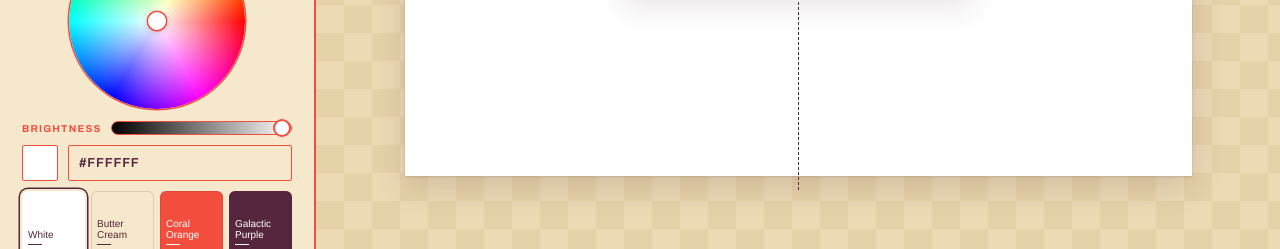
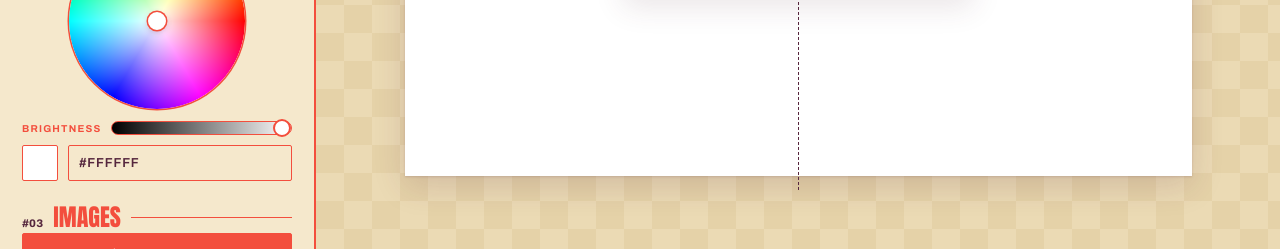
Before and after one commit to lcscarvalho/vento, a plain HTML site: page index.html in a window 1280 px wide. Shown: the part 551-800 px from the top of the page. Drawn offline with Linux system fonts and the light colour scheme; a web font is replaced by a local one.

Commit message:
Remove the colour cards under the background wheel
Co-Authored-By: Claude Opus 5.5 <noreply@anthropic.com>

```diff
--- a/css/style.css
+++ b/css/style.css
@@ -205,18 +205,6 @@ kbd { font: 700 10px var(--ui); border: 1.2px solid var(--coral); border-radius:
 .cw-hexrow { grid-template-columns: 36px 1fr; }
 .cw-chip { width: 36px; height: 36px; border: 1.5px solid var(--coral); border-radius: 2px; }
 .cw-hex { text-transform: uppercase; letter-spacing: .06em; }
-.cw-swatches { display: grid; grid-template-columns: repeat(4, 1fr); gap: 6px; }
-.cw-sw {
-  position: relative; height: 72px; padding: 0 6px 6px; border: 0; border-radius: 6px; cursor: pointer;
-  background: var(--c); display: flex; flex-direction: column; justify-content: flex-end; align-items: flex-start; text-align: left;
-  box-shadow: inset 0 0 0 1px rgba(85, 38, 61, .14); color: var(--t, #fff);
-  transition: transform .12s;
-}
-.cw-sw:hover { transform: translateY(-2px); }
-.cw-sw b { font: 500 10px/1.1 'Helvetica Neue', Arial, sans-serif; letter-spacing: 0; }
-.cw-sw b::after { content: ''; display: block; width: 14px; height: 1px; background: currentColor; margin: 4px 0 3px; }
-.cw-sw small { font: 600 7.5px 'Helvetica Neue', Arial, sans-serif; letter-spacing: .02em; opacity: .9; }
-.cw-sw.on { box-shadow: 0 0 0 2px var(--cream), 0 0 0 3.5px var(--purple); }
 
 /* ---------- Desk ---------- */
 .work { position: relative; min-width: 0; min-height: 0; }
--- a/index.html
+++ b/index.html
@@ -10,8 +10,8 @@
   <link rel="preconnect" href="https://fonts.googleapis.com">
   <link rel="preconnect" href="https://fonts.gstatic.com" crossorigin>
   <link href="https://fonts.googleapis.com/css2?family=Anton&family=Archivo:wght@400;500;600;700;800&family=Shrikhand&display=swap" rel="stylesheet">
-  <link rel="stylesheet" href="css/style.css?v=202611230135">
-  <script type="module" src="js/main.js?v=202611230135"></script>
+  <link rel="stylesheet" href="css/style.css?v=202611230136">
+  <script type="module" src="js/main.js?v=202611230136"></script>
 </head>
 <body>
   <!-- Icons -->
--- a/js/colorwheel.js
+++ b/js/colorwheel.js
@@ -31,20 +31,13 @@ export function rgbToHsv(r, g, b) {
   }
   return { h, s: mx ? d / mx : 0, v: mx };
 }
-const luminance = ([r, g, b]) => (0.2126 * r + 0.7152 * g + 0.0722 * b) / 255;
 
-export function createColorWheel(root, { value = '#FFFFFF', swatches = [], onInput = () => {}, onChange = () => {} } = {}) {
+export function createColorWheel(root, { value = '#FFFFFF', onInput = () => {}, onChange = () => {} } = {}) {
   root.classList.add('cw');
   root.innerHTML = `
     <div class="cw-disc"><canvas></canvas><span class="cw-marker"></span></div>
     <label class="cw-row"><span class="mini">Brightness</span><input class="cw-value" type="range" min="0" max="100" step="1" aria-label="Brightness"></label>
-    <div class="cw-row cw-hexrow"><span class="cw-chip"></span><input class="cw-hex field" type="text" spellcheck="false" maxlength="7" aria-label="Hex colour"></div>
-    <div class="cw-swatches">${swatches
-      .map((s) => {
-        const light = luminance(hexToRgb(s.hex)) > 0.6;
-        return `<button type="button" class="cw-sw" data-hex="${s.hex}" title="${s.name} · ${s.hex}" style="--c:${s.hex};--t:${light ? '#55263D' : '#fff'}"><b>${s.name}</b><small>${s.hex}</small></button>`;
-      })
-      .join('')}</div>`;
+    <div class="cw-row cw-hexrow"><span class="cw-chip"></span><input class="cw-hex field" type="text" spellcheck="false" maxlength="7" aria-label="Hex colour"></div>`;
 
   const SIZE = 176;
   const disc = root.querySelector('.cw-disc');
@@ -53,7 +46,6 @@ export function createColorWheel(root, { value = '#FFFFFF', swatches = [], onInp
   const slider = root.querySelector('.cw-value');
   const hexIn = root.querySelector('.cw-hex');
   const chip = root.querySelector('.cw-chip');
-  const sws = [...root.querySelectorAll('.cw-sw')];
   const dpr = Math.min(2, window.devicePixelRatio || 1);
   cv.width = cv.height = Math.round(SIZE * dpr);
   cv.style.width = cv.style.height = SIZE + 'px';
@@ -93,7 +85,6 @@ export function createColorWheel(root, { value = '#FFFFFF', swatches = [], onInp
     slider.style.setProperty('--top', rgbToHex(hsvToRgb(hsv.h, hsv.s, 1)));
     chip.style.background = hex;
     if (!skipHexField) hexIn.value = hex;
-    for (const b of sws) b.classList.toggle('on', b.dataset.hex.toUpperCase() === hex);
   }
   function fromHsv() {
     hex = rgbToHex(hsvToRgb(hsv.h, hsv.s, hsv.v));
@@ -146,12 +137,6 @@ export function createColorWheel(root, { value = '#FFFFFF', swatches = [], onInp
     if (setHex(hexIn.value.trim(), true)) onChange(hex);
     else sync();
   });
-  for (const b of sws) {
-    b.addEventListener('click', () => {
-      setHex(b.dataset.hex, true);
-      onChange(hex);
-    });
-  }
 
   sync();
   return {
--- a/js/export.js
+++ b/js/export.js
@@ -1,7 +1,7 @@
 // 300 dpi export: each sheet becomes its own file, drawn from the original files
 // (not the previews). An image that spans two sheets is cut into each one at its
 // exact position — which is what makes printing easy.
-import { decodeOriginal, stepDown, toBlob } from './images.js?v=202611230135';
+import { decodeOriginal, stepDown, toBlob } from './images.js?v=202611230136';
 
 const intersects = (a, r) => a.x < r.x + r.w && a.x + a.w > r.x && a.y < r.y + r.h && a.y + a.h > r.y;
 
--- a/js/main.js
+++ b/js/main.js
@@ -1,19 +1,13 @@
-import { createColorWheel } from './colorwheel.js?v=202611230135';
-import { readImage, fmtBytes, previewSize } from './images.js?v=202611230135';
-import { createBook } from './book.js?v=202611230135';
-import { renderSheets, sheetPixels, zipStore, downloadBlob } from './export.js?v=202611230135';
-import * as db from './store.js?v=202611230135';
+import { createColorWheel } from './colorwheel.js?v=202611230136';
+import { readImage, fmtBytes, previewSize } from './images.js?v=202611230136';
+import { createBook } from './book.js?v=202611230136';
+import { renderSheets, sheetPixels, zipStore, downloadBlob } from './export.js?v=202611230136';
+import * as db from './store.js?v=202611230136';
 
 // All internal measurements are in millimetres. On screen: px = mm × scale.
 const DPI = 300;
 const PAD = 160;                 // desk margin around the sheets (px)
 const MM_PX = 96 / 25.4;         // 100% zoom = actual size
-const BRAND = [
-  { name: 'White', hex: '#FFFFFF' },
-  { name: 'Butter Cream', hex: '#F5E8CC' },
-  { name: 'Coral Orange', hex: '#F34E3D' },
-  { name: 'Galactic Purple', hex: '#55263D' },
-];
 const PRESETS = [
   ['10x15', 100, 150, '10 × 15 cm'],
   ['13x18', 130, 180, '13 × 18 cm'],
@@ -1051,7 +1045,6 @@ async function newAlbum() {
 async function boot() {
   wheel = createColorWheel($('#wheel'), {
     value: S.bg,
-    swatches: BRAND,
     onInput: (hex) => {
       S.bg = hex;
       for (const d of sheetsL.children) d.style.background = hex;
```
